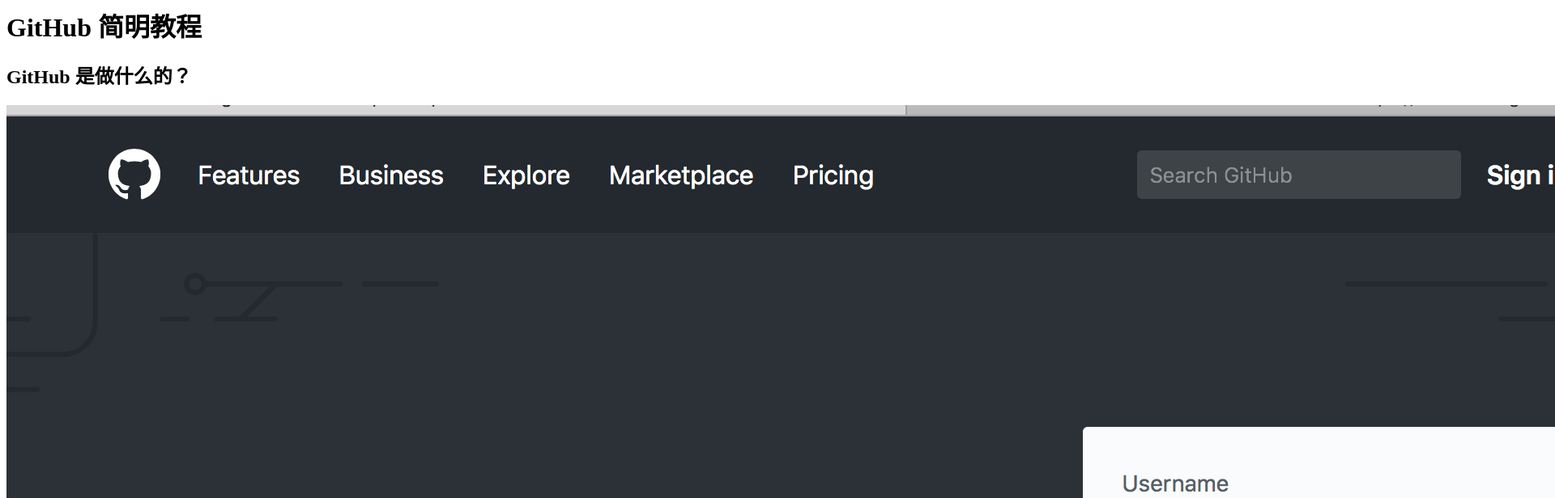
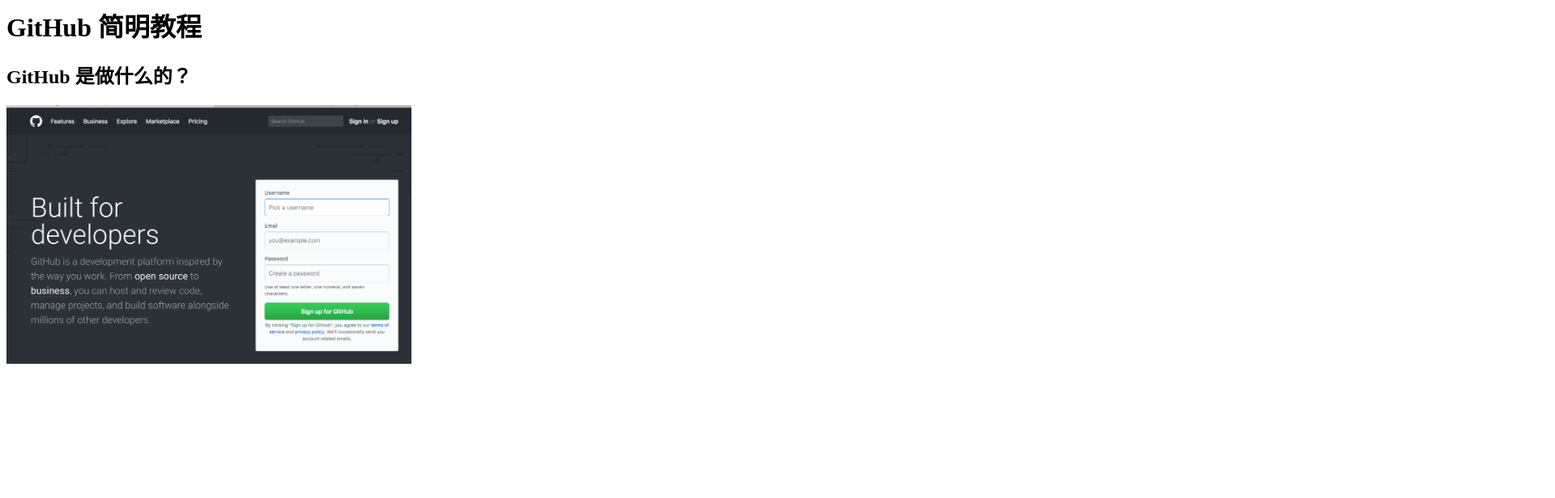
Before and after one commit to wuxs2008/wuxs2008.github.io, a plain HTML site: page github01.html in a window 1280 px wide. Shown: the top 616 px of the page at 81% size, 1920 px wide, since content can reach past the window. Drawn offline with Linux system fonts and the light colour scheme.

Commit message:
调整图片大小

```diff
--- a/github01.html
+++ b/github01.html
@@ -5,6 +5,6 @@
 <body>
 	<h1>GitHub 简明教程</h1>
 	<h2>GitHub 是做什么的？</h2>
-	<img src="images/github_home.png">
+	<img src="images/github_home.png" style="width:500px">
 </body>
 </html>
```
